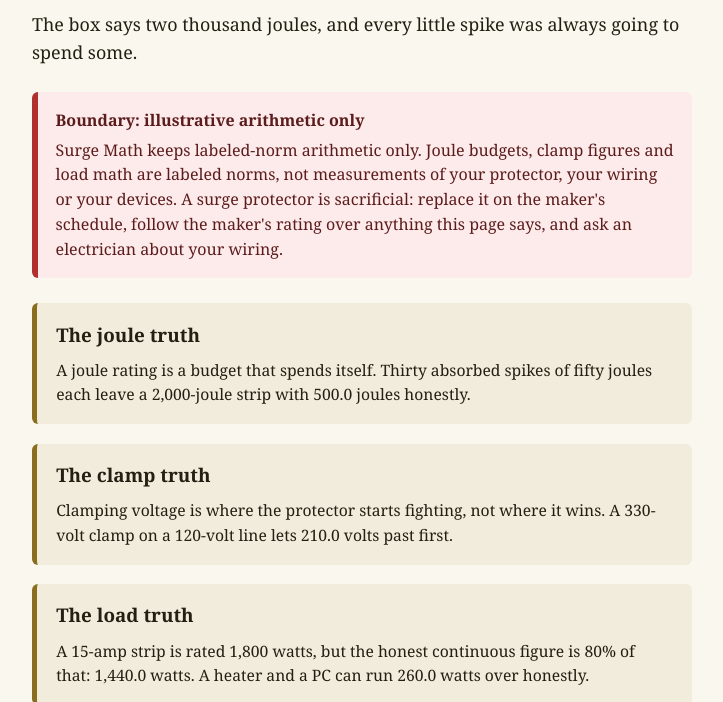
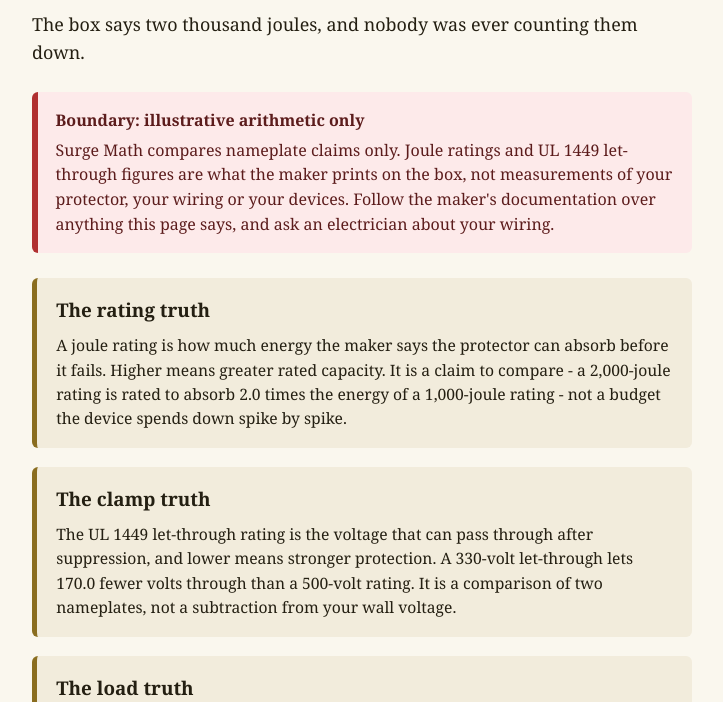
Before and after one commit to iLanis-agent/surgemath, a plain HTML site: page index.html in a window 1280 px wide. Shown: the part 98-800 px from the top of the page, without its empty margins (278-1001 px from the left). Drawn offline with Linux system fonts and the light colour scheme.

Commit message:
correct index.html: source-grounded ratings, no inferred models

```diff
--- a/index.html
+++ b/index.html
@@ -23,25 +23,25 @@
 <body>
 <main>
   <h1>Surge Math</h1>
-  <p class="lede">The box says two thousand joules, and every little spike was always going to spend some.</p>
+  <p class="lede">The box says two thousand joules, and nobody was ever counting them down.</p>
   <div class="boundary">
     <strong>Boundary: illustrative arithmetic only</strong>
-    Surge Math keeps labeled-norm arithmetic only. Joule budgets, clamp figures and load math are labeled norms, not measurements of your protector, your wiring or your devices. A surge protector is sacrificial: replace it on the maker's schedule, follow the maker's rating over anything this page says, and ask an electrician about your wiring.
+    Surge Math compares nameplate claims only. Joule ratings and UL 1449 let-through figures are what the maker prints on the box, not measurements of your protector, your wiring or your devices. Follow the maker's documentation over anything this page says, and ask an electrician about your wiring.
   </div>
   <section>
-    <h2>The joule truth</h2>
-    <p>A joule rating is a budget that spends itself. Thirty absorbed spikes of fifty joules each leave a 2,000-joule strip with 500.0 joules honestly.</p>
+    <h2>The rating truth</h2>
+    <p>A joule rating is how much energy the maker says the protector can absorb before it fails. Higher means greater rated capacity. It is a claim to compare - a 2,000-joule rating is rated to absorb 2.0 times the energy of a 1,000-joule rating - not a budget the device spends down spike by spike.</p>
   </section>
   <section>
     <h2>The clamp truth</h2>
-    <p>Clamping voltage is where the protector starts fighting, not where it wins. A 330-volt clamp on a 120-volt line lets 210.0 volts past first.</p>
+    <p>The UL 1449 let-through rating is the voltage that can pass through after suppression, and lower means stronger protection. A 330-volt let-through lets 170.0 fewer volts through than a 500-volt rating. It is a comparison of two nameplates, not a subtraction from your wall voltage.</p>
   </section>
   <section>
     <h2>The load truth</h2>
-    <p>A 15-amp strip is rated 1,800 watts, but the honest continuous figure is 80% of that: 1,440.0 watts. A heater and a PC can run 260.0 watts over honestly.</p>
+    <p>Add up what you plug in and read it against the rating printed on your own strip: 1,700 watts against an 1,800-watt nameplate reads 100.0 watts under the rating. The strip's own label is the only limit this page will ever quote.</p>
   </section>
   <a class="btn" href="app.html">Run your numbers</a>
-  <footer>Surge Math keeps arithmetic on labeled norms only - no measurement, no safety verdicts, no sizing advice.</footer>
+  <footer>Surge Math compares nameplate claims only - no remaining-life models, no inferred limits, no safety verdicts.</footer>
 </main>
 </body>
 </html>
```
